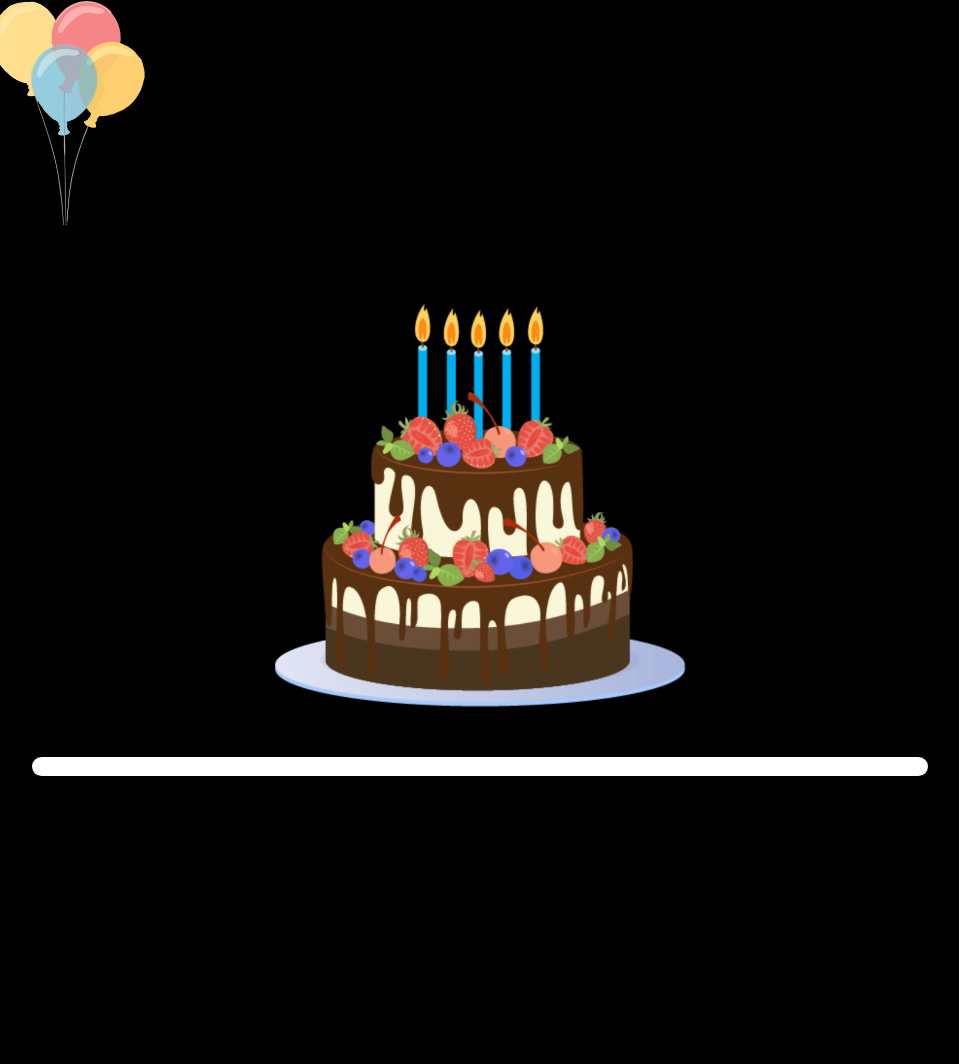
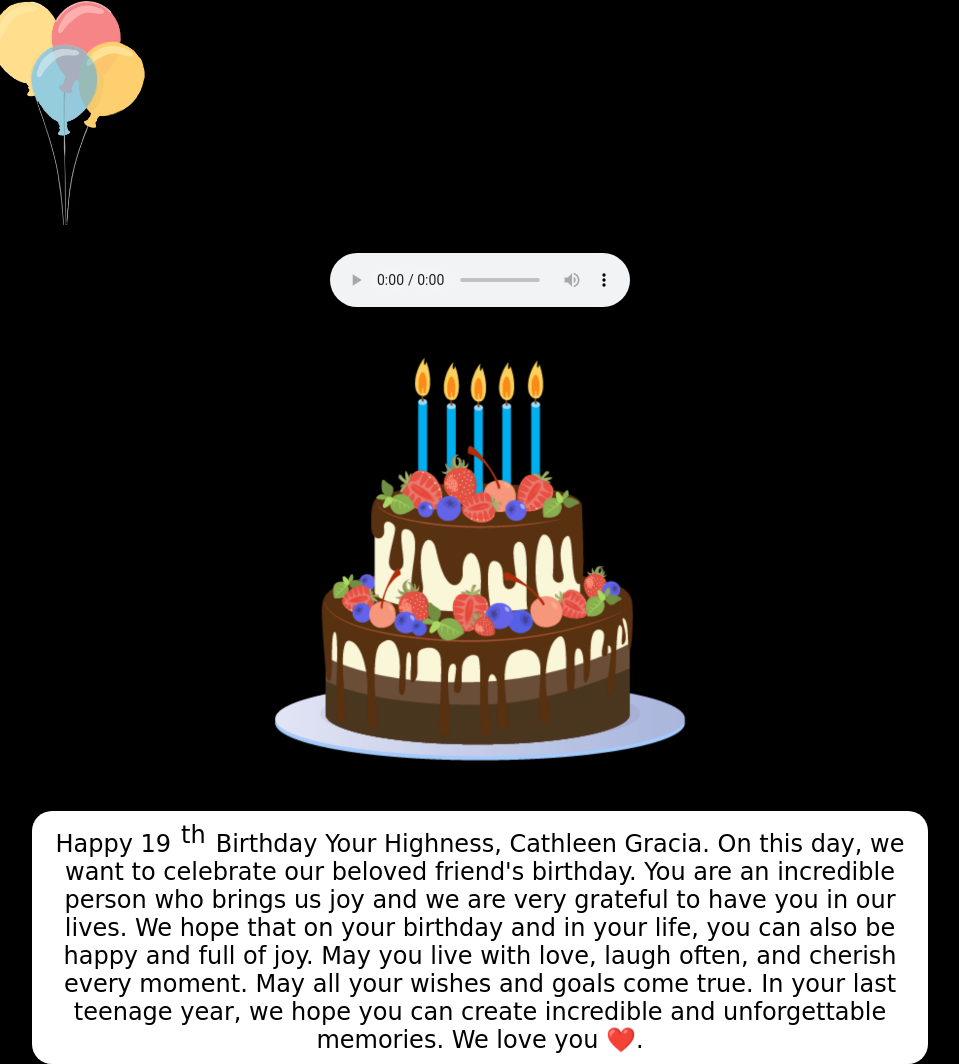
Before and after one commit to iniricii/kucingOren, a plain HTML site: page letter.html in a window 1280 px wide. Shown: the part 307-1371 px from the top of the page, without its empty margins (160-1119 px from the left). Before the commit the page ends 1083 px from the top, so only its background shows below. Drawn offline with Linux system fonts and the light colour scheme.

Commit message:
Add files via upload

```diff
--- a/letter.css
+++ b/letter.css
@@ -38,11 +38,18 @@ article{
 .text-container{
     width: 70%;
     background-color: white;
-    color: black;
     border-radius: 20px;
 }
-.text-container p{
+.text-container p,sup{
     text-align: center;
+    color: black;
+    font-size: 24px;
+    margin: 10px;
+}
+.audio-container{
+    width: 100%;
+    display: flex;
+    justify-content: center;
 }
 @media screen and (max-width:992px) {
     h1{
@@ -52,4 +59,7 @@ article{
         height: 80px;
         width: 60px;
     }
+    .text-container p,sup{
+        font-size: 16px;
+    }
 }
--- a/letter.html
+++ b/letter.html
@@ -1,4 +1,44 @@
 <!DOCTYPE html>
+<!--
+P
+A
+R
+A
+H
+
+D
+I
+
+C
+T
+R
+L
++
+U
+
+C
+K
+C
+K
+C
+K
+C
+K
+
+S
+E
+K
+E
+P
+O
+
+I
+T
+U
+K
+A
+H
+-->
 <html lang="en">
 <head>
     <meta charset="UTF-8">
@@ -15,11 +55,17 @@
             <h1>Cathleen</h1>
         </div>
         <img src="Images/Balloon.png" alt="Balloon" class="balloon">
+        <div class="audio-container">
+            <audio controls loop>
+                <source src="audio/Birthday.mp3" type="audio/mpeg">
+                Your Browser do not support audio.
+            </audio>
+        </div>
     </header>
     <article>
         <img src="Images/Cake.png" alt="Cake" class="cake">
         <div class="text-container">
-            <p>M</p>
+            <p>Happy 19<sup>th</sup>Birthday Your Highness, Cathleen Gracia. On this day, we want to celebrate our beloved friend's birthday. You are an incredible person who brings us joy and we are very grateful to have you in our lives. We hope that on your birthday and in your life, you can also be happy and full of joy. May you live with love, laugh often, and cherish every moment. May all your wishes and goals come true. In your last teenage year, we hope you can create incredible and unforgettable memories. We love you ❤️.</p>
         </div>
     </article>
 </body>
```
Also changed, not shown: index.html (+40 -0 lines), 1 other file.
